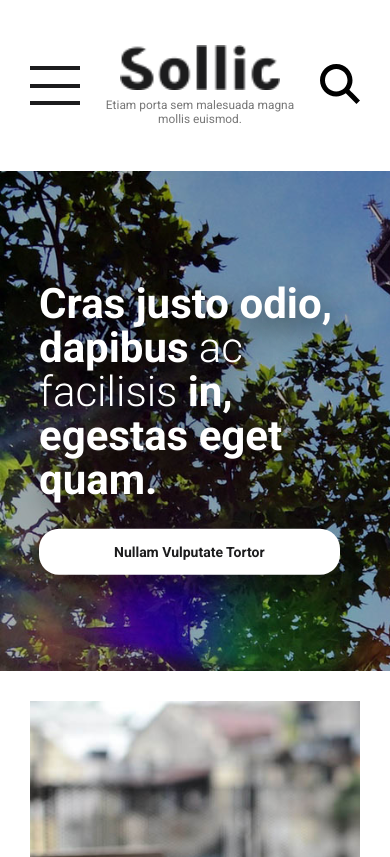
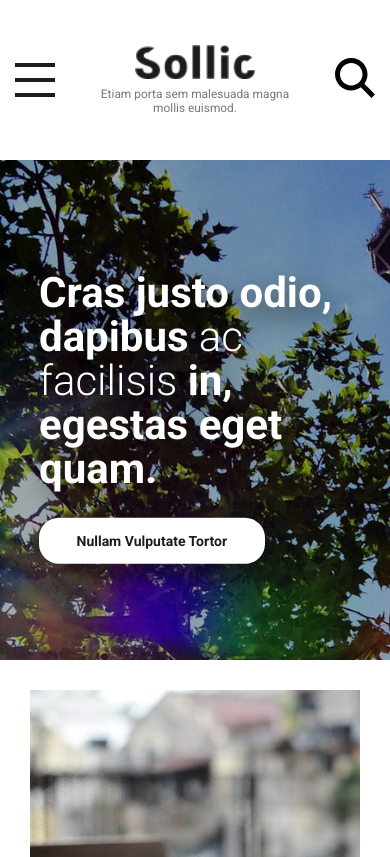
Before and after one commit to elsadl/colorz-sollic, a website built with webpack: page dist/index.html in a window 390 px wide. Shown: the top 857 px of the page. Built offline with nearby package versions, Linux system fonts and the light colour scheme.

Commit message:
mobile fixes

```diff
--- a/src/styles/_layout.scss
+++ b/src/styles/_layout.scss
@@ -1,5 +1,5 @@
 @import "layout/header";
-@import "layout/main";
+@import "layout/mainsection";
 @import "layout/footer";
 
 body {
--- a/src/styles/layout/_header.scss
+++ b/src/styles/layout/_header.scss
@@ -3,25 +3,14 @@ header {
   align-items: center;
   justify-content: space-between;
   flex-direction: row-reverse;
-  padding: $padding * 1.5 $padding;
+  padding: $padding * 1.5 $padding/2;
 
   .logo {
     max-width: 220px;
     text-align: center;
-    z-index: 10;
-
-    @include min($screen-sm) {
-      padding-right: $padding;
-      text-align: left;
-      max-width: 400px;
-    }
 
     img {
-      width: 160px;
-
-      @include min($screen-sm) {
-        width: 100px;
-      }
+      width: 120px;
     }
 
     p {
@@ -30,13 +19,23 @@ header {
     }
   }
 
-  .search-sm {
-    z-index: 10;
+  @include min($screen-sm) {
+    padding: $padding * 1.5 $padding;
+
+    .logo {
+      padding-right: $padding;
+      text-align: left;
+      max-width: 400px;
+
+      img {
+        width: 100px;
+      }
+    }
   }
 
   .burger {
-    height: 70px;
-    width: 50px;
+    height: 60px;
+    width: 40px;
     position: relative;
     z-index: 10;
 
--- a/src/styles/layout/_main.scss
+++ b/src/styles/layout/_mainsection.scss
@@ -60,15 +60,19 @@
     &:hover {
       box-shadow: 5px 10px 27px rgba(0, 0, 0, 0.7);
     }
+
+    @include max($screen-sm) {
+      padding: $padding/2 $padding * 1.25;
+    }
   }
 }
 
 .main-grid {
-    display: grid;
-    grid-template-columns: repeat(6, 1fr);
-    grid-gap: $padding;
-    padding: $padding;
-    position: relative;
+  display: grid;
+  grid-template-columns: repeat(6, 1fr);
+  grid-gap: $padding;
+  padding: $padding;
+  position: relative;
   @include min($screen-lg) {
     top: -10vh;
     margin-bottom: -10vh;
```
